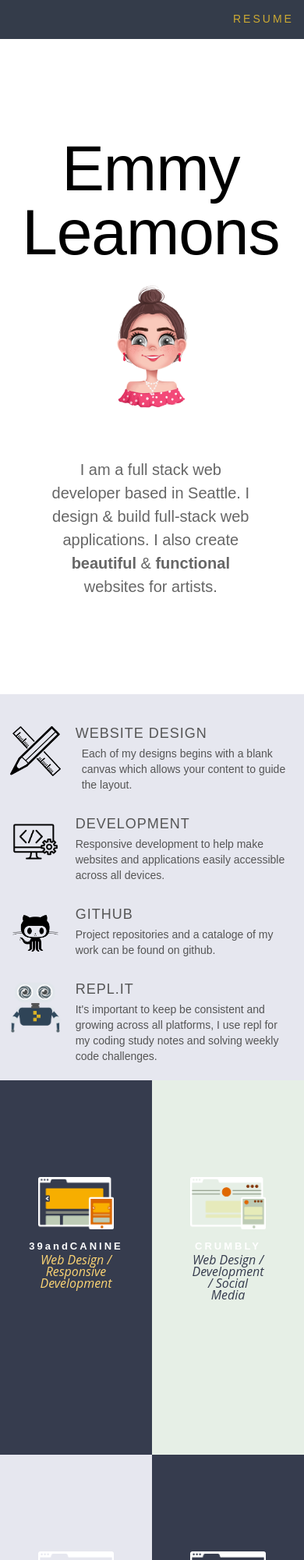
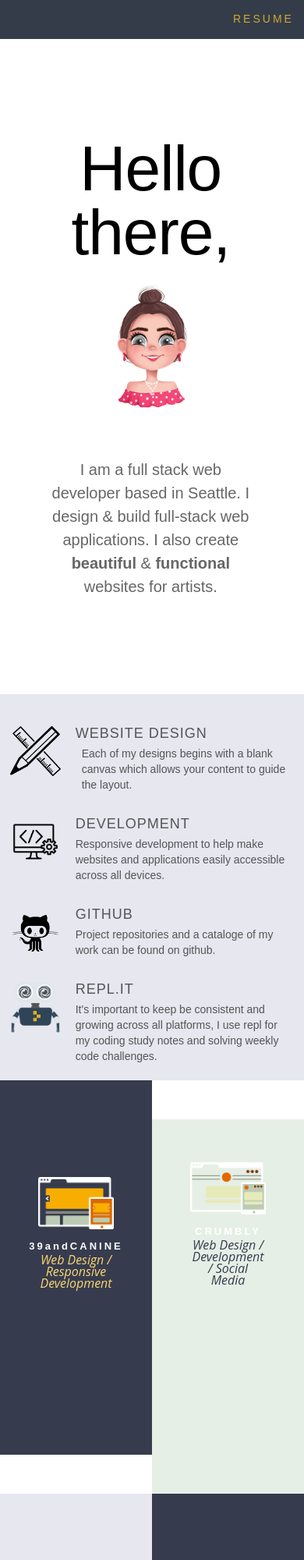
Before and after one commit to EmmaNode/cartoon-vector-profile, a plain HTML site: page index.html in a window 390 px wide. Shown: the top 2000 px of the page at 78% size. Drawn offline with nearby package versions, Linux system fonts and the light colour scheme; a script that the page names is missing.

Commit message:
removed personal name add hello there

```diff
--- a/css/styles.css
+++ b/css/styles.css
@@ -1177,11 +1177,12 @@ header {
 }
 .goldBox {
 	width:50%;
+	margin-top:50px;
 }
 
 .whiteBox img {
     width: 50%;
-    padding-top: 69px;
+    padding-top: 30px;
 }
 
 .ltNavyBox img {
@@ -1198,7 +1199,7 @@ header {
 }
 .goldBox img {
 	width:50%;
-	padding-top: 69px;
+	/* padding-top: 69px; */
 }
 
 /* Contact */
--- a/index.html
+++ b/index.html
@@ -196,7 +196,7 @@ function hasScrolled() {
 <!-- <div class="tagline"> -->
 <div class="taglineContainer">
 	<div class="taglineWrapper">
-    	<div class="bannerText">Emmy Leamons</div>
+    	<div class="bannerText">Hello there,</div>
    		 <!-- <div class="bannerTextSmall">Build, Create, Innovate</div> -->
 
 		<div class="space"></div>
```
Also changed, not shown: 1 other file.
